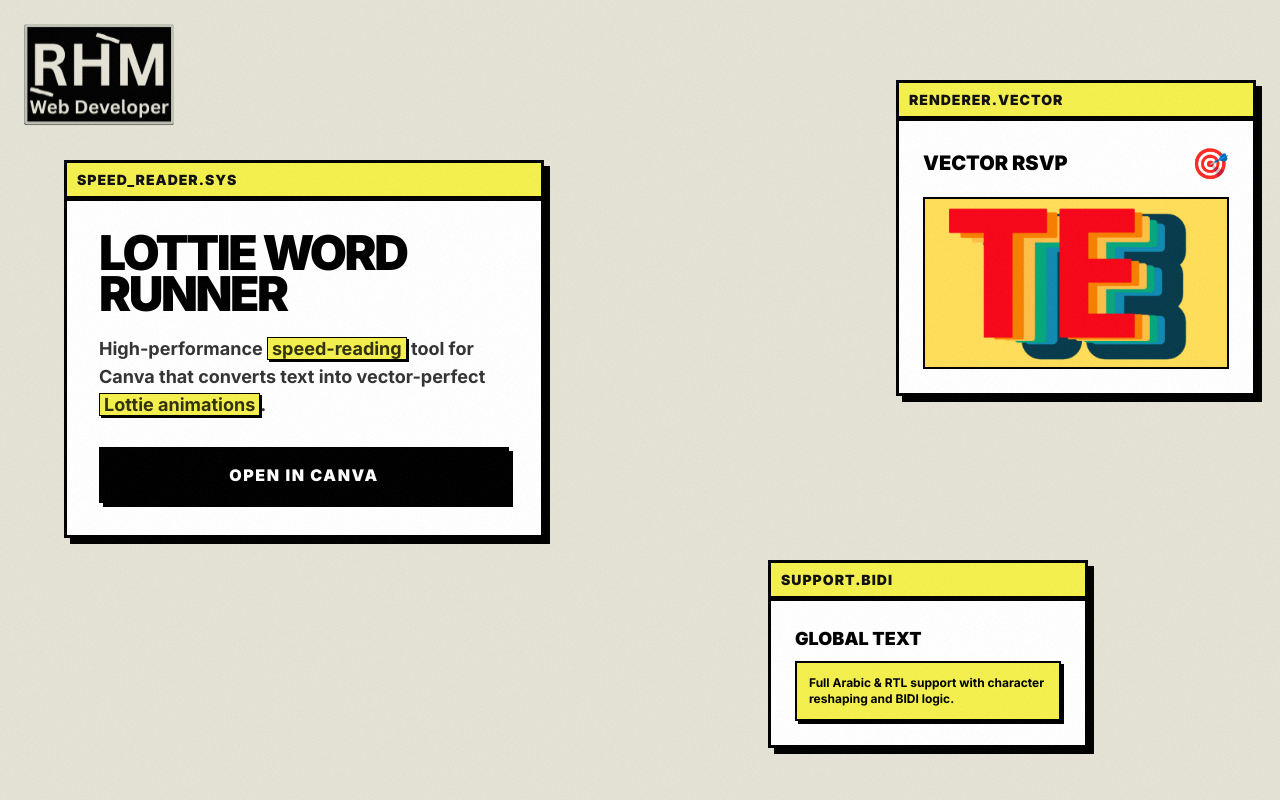
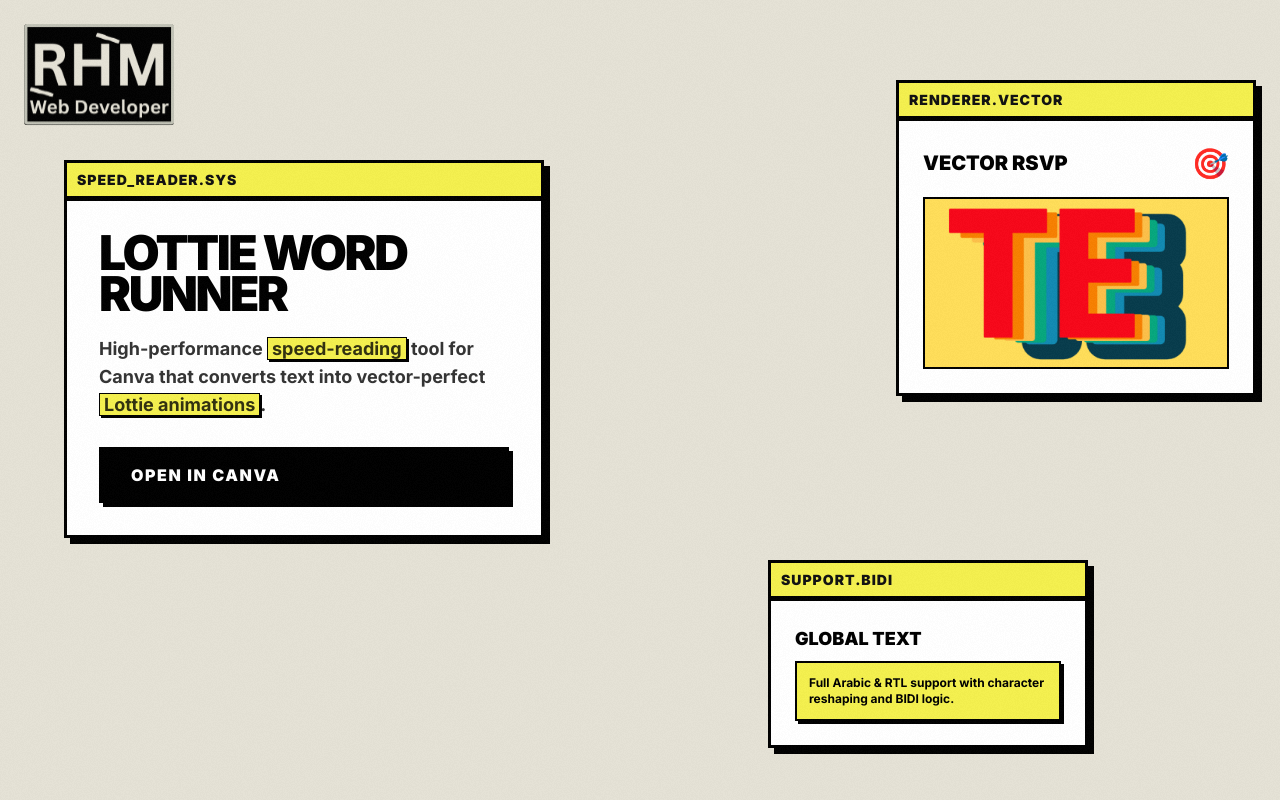
Before and after one commit to reham-elsayed/Reham-portifolio, a Next.js app: page /VibeType in a window 1280 px wide. Shown: the top 800 px of the page. Built offline with nearby package versions, Linux system fonts and the light colour scheme.

Commit message:
make link active

```diff
--- a/app/Components/HeroProject/HeroVibeGrid.tsx
+++ b/app/Components/HeroProject/HeroVibeGrid.tsx
@@ -46,9 +46,14 @@
                   i % 2 === 1 ? <span key={i} className="bg-[#F4F04E] border border-black px-1 shadow-[2px_2px_0px_#000]">{part}</span> : part
                 )}
               </p>
-              <button className="mt-2 bg-black text-white font-black py-4 px-8 uppercase tracking-widest hover:bg-[#4F52BE] transition-all active:scale-95 shadow-[4px_4px_0px_#000]">
-                Open in Canva
-              </button>
+             <a
+  href="https://www.canva.com/your-apps/AAHAANrCwSs/word-runner?q=word+runner"
+  target="_blank"
+  rel="noopener noreferrer"
+  className="mt-2 bg-black text-white font-black py-4 px-8 uppercase tracking-widest hover:bg-[#4F52BE] transition-all active:scale-95 shadow-[4px_4px_0px_#000]"
+>
+  Open in Canva
+</a>
             </div>
           </WindowFrame>
         </motion.div>
```
